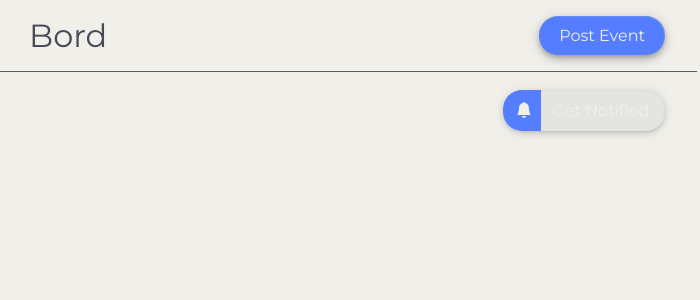
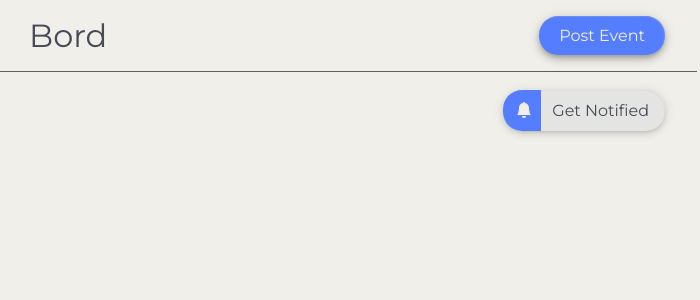
Before and after one commit to randusr923847/cbord, a Node project: template src/views/bord.ejs in a window 1280 px wide. Shown: the top 300 px of the page, without its empty margins (293-993 px from the left). Run offline with Node 20 templates, Linux system fonts and the light colour scheme; the template is opened without the code that fills it, so the values that code supplies are empty; some libraries are stand-ins or nearby versions.

Commit message:
notif button light mode ui fix

```diff
--- a/src/static/css/style.css
+++ b/src/static/css/style.css
@@ -142,10 +142,12 @@ body {
 
 .sub-header button p {
   padding-right: 1rem;
+  color: var(--text);
 }
 
 .sub-header button svg {
   background-color: var(--btn);
+  color: var(--btn-txt);
   border-radius: 1.2rem 0px 0px 1.2rem;
 }
 
```
